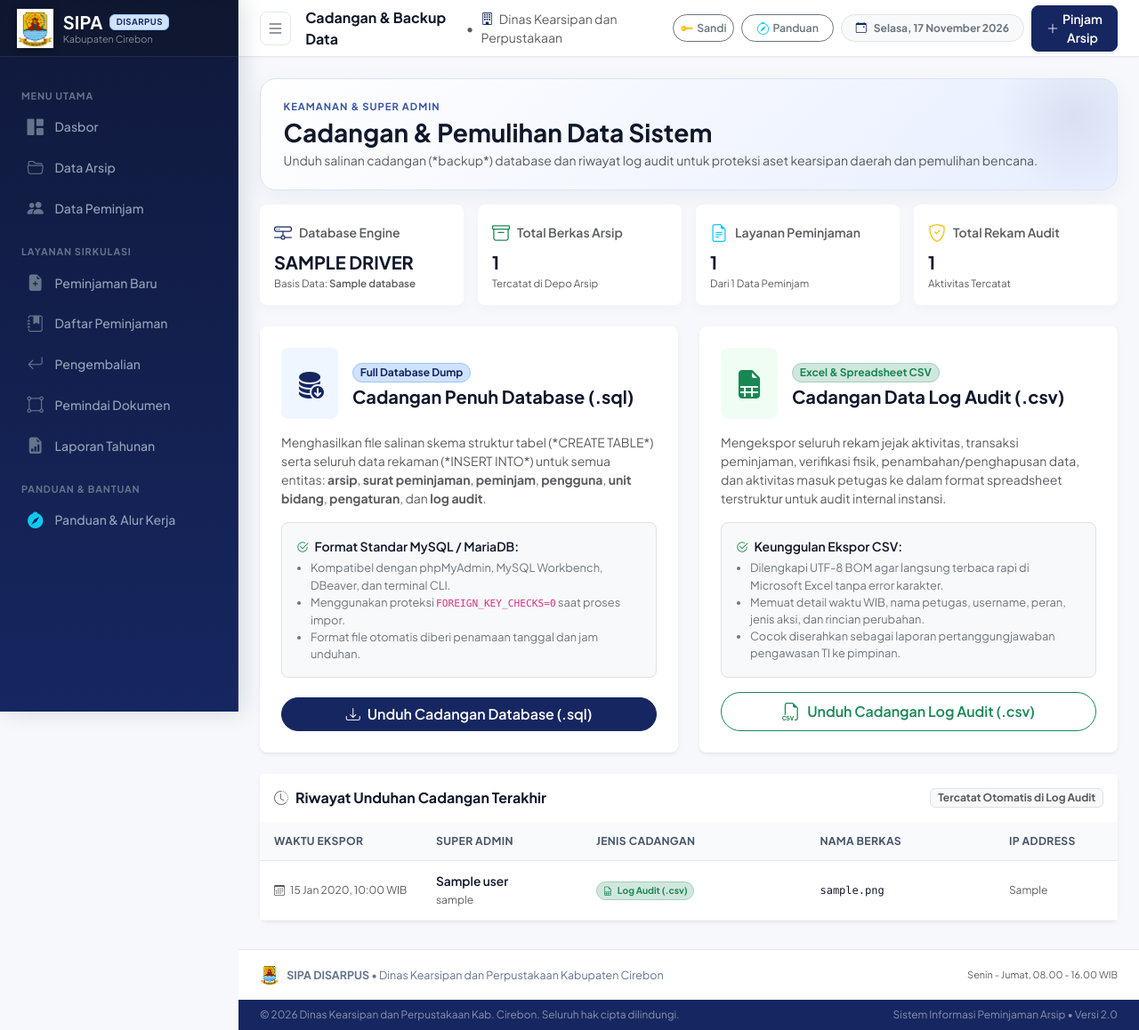
After one commit to Nazwaall/sistempinjamarsip, a Laravel app: template resources/views/backup/index.blade.php in a window 1280 px wide. The commit adds this page. Shown: the whole page at 89% size. Run offline with Laravel 10, Linux system fonts and the light colour scheme; the template is opened without the code that fills it: most values are stand-ins (such as "Sample title", 1, 10 or a date in 2020).

Commit message:
feat: add dedicated database backup and audit log export for superadmin role

```diff
--- /dev/null
+++ b/resources/views/backup/index.blade.php
@@ -0,0 +1,188 @@
+@extends('layouts.app')
+
+@section('title', 'Cadangan & Backup Data')
+
+@section('content')
+<div class="sipa-page-hero mb-3">
+    <div class="sipa-kicker">KEAMANAN &amp; SUPER ADMIN</div>
+    <h3 class="fw-bold mb-1 text-slate-800">Cadangan &amp; Pemulihan Data Sistem</h3>
+    <p class="text-muted small mb-0">Unduh salinan cadangan (*backup*) database dan riwayat log audit untuk proteksi aset kearsipan daerah dan pemulihan bencana.</p>
+</div>
+
+<!-- Kartu Ringkasan Status Database -->
+<div class="row g-3 mb-4">
+    <div class="col-6 col-md-3">
+        <div class="card border-0 shadow-xs rounded-3 p-3 bg-white h-100">
+            <div class="d-flex align-items-center gap-2 mb-1">
+                <i class="bi bi-hdd-network text-primary fs-5"></i>
+                <span class="text-muted small fw-semibold">Database Engine</span>
+            </div>
+            <div class="fw-bold text-slate-800 fs-5 text-uppercase">{{ $stats['driver'] }}</div>
+            <div class="text-muted" style="font-size: 0.72rem;">Basis Data: <span class="fw-semibold">{{ $stats['database'] }}</span></div>
+        </div>
+    </div>
+    <div class="col-6 col-md-3">
+        <div class="card border-0 shadow-xs rounded-3 p-3 bg-white h-100">
+            <div class="d-flex align-items-center gap-2 mb-1">
+                <i class="bi bi-archive text-success fs-5"></i>
+                <span class="text-muted small fw-semibold">Total Berkas Arsip</span>
+            </div>
+            <div class="fw-bold text-slate-800 fs-5">{{ number_format($stats['total_arsip'], 0, ',', '.') }}</div>
+            <div class="text-muted" style="font-size: 0.72rem;">Tercatat di Depo Arsip</div>
+        </div>
+    </div>
+    <div class="col-6 col-md-3">
+        <div class="card border-0 shadow-xs rounded-3 p-3 bg-white h-100">
+            <div class="d-flex align-items-center gap-2 mb-1">
+                <i class="bi bi-file-earmark-text text-info fs-5"></i>
+                <span class="text-muted small fw-semibold">Layanan Peminjaman</span>
+            </div>
+            <div class="fw-bold text-slate-800 fs-5">{{ number_format($stats['total_peminjaman'], 0, ',', '.') }}</div>
+            <div class="text-muted" style="font-size: 0.72rem;">Dari {{ $stats['total_peminjam'] }} Data Peminjam</div>
+        </div>
+    </div>
+    <div class="col-6 col-md-3">
+        <div class="card border-0 shadow-xs rounded-3 p-3 bg-white h-100">
+            <div class="d-flex align-items-center gap-2 mb-1">
+                <i class="bi bi-shield-check text-warning fs-5"></i>
+                <span class="text-muted small fw-semibold">Total Rekam Audit</span>
+            </div>
+            <div class="fw-bold text-slate-800 fs-5">{{ number_format($stats['total_logs'], 0, ',', '.') }}</div>
+            <div class="text-muted" style="font-size: 0.72rem;">Aktivitas Tercatat</div>
+        </div>
+    </div>
+</div>
+
+<!-- 2 Opsi Utama Backup -->
+<div class="row g-4 mb-4">
+    <!-- Opsi 1: SQL Full Backup -->
+    <div class="col-12 col-lg-6">
+        <div class="card border-0 shadow-sm rounded-3 h-100 p-4 bg-white d-flex flex-column justify-content-between">
+            <div>
+                <div class="d-flex align-items-center justify-content-between mb-3">
+                    <div class="d-flex align-items-center gap-3">
+                        <div class="rounded-3 p-3 text-primary" style="background-color: #eff6ff;">
+                            <i class="bi bi-database-fill-down fs-2"></i>
+                        </div>
+                        <div>
+                            <span class="badge bg-primary-subtle text-primary border border-primary-subtle rounded-pill px-2.5 py-1 mb-1">Full Database Dump</span>
+                            <h5 class="fw-bold text-slate-800 mb-0">Cadangan Penuh Database (.sql)</h5>
+                        </div>
+                    </div>
+                </div>
+                <p class="text-muted small mb-3">
+                    Menghasilkan file salinan skema struktur tabel (*CREATE TABLE*) serta seluruh data rekaman (*INSERT INTO*) untuk semua entitas: <strong>arsip</strong>, <strong>surat peminjaman</strong>, <strong>peminjam</strong>, <strong>pengguna</strong>, <strong>unit bidang</strong>, <strong>pengaturan</strong>, dan <strong>log audit</strong>.
+                </p>
+                <div class="p-3 bg-light rounded-3 border mb-3 small text-secondary">
+                    <div class="fw-semibold text-slate-800 mb-1"><i class="bi bi-check2-circle text-success me-1"></i> Format Standar MySQL / MariaDB:</div>
+                    <ul class="mb-0 ps-3" style="font-size: 0.8rem;">
+                        <li>Kompatibel dengan phpMyAdmin, MySQL Workbench, DBeaver, dan terminal CLI.</li>
+                        <li>Menggunakan proteksi <code>FOREIGN_KEY_CHECKS=0</code> saat proses impor.</li>
+                        <li>Format file otomatis diberi penamaan tanggal dan jam unduhan.</li>
+                    </ul>
+                </div>
+            </div>
+            <div>
+                <a href="{{ route('backup.database') }}" class="btn btn-primary w-100 rounded-pill py-2.5 fw-semibold shadow-xs d-flex align-items-center justify-content-center gap-2" style="background-color: #162660; border-color: #162660;">
+                    <i class="bi bi-download fs-6"></i>
+                    <span>Unduh Cadangan Database (.sql)</span>
+                </a>
+            </div>
+        </div>
+    </div>
+
+    <!-- Opsi 2: CSV Log Audit Backup -->
+    <div class="col-12 col-lg-6">
+        <div class="card border-0 shadow-sm rounded-3 h-100 p-4 bg-white d-flex flex-column justify-content-between">
+            <div>
+                <div class="d-flex align-items-center justify-content-between mb-3">
+                    <div class="d-flex align-items-center gap-3">
+                        <div class="rounded-3 p-3 text-success" style="background-color: #f0fdf4;">
+                            <i class="bi bi-file-earmark-spreadsheet-fill fs-2"></i>
+                        </div>
+                        <div>
+                            <span class="badge bg-success-subtle text-success border border-success-subtle rounded-pill px-2.5 py-1 mb-1">Excel & Spreadsheet CSV</span>
+                            <h5 class="fw-bold text-slate-800 mb-0">Cadangan Data Log Audit (.csv)</h5>
+                        </div>
+                    </div>
+                </div>
+                <p class="text-muted small mb-3">
+                    Mengekspor seluruh rekam jejak aktivitas, transaksi peminjaman, verifikasi fisik, penambahan/penghapusan data, dan aktivitas masuk petugas ke dalam format spreadsheet terstruktur untuk audit internal instansi.
+                </p>
+                <div class="p-3 bg-light rounded-3 border mb-3 small text-secondary">
+                    <div class="fw-semibold text-slate-800 mb-1"><i class="bi bi-check2-circle text-success me-1"></i> Keunggulan Ekspor CSV:</div>
+                    <ul class="mb-0 ps-3" style="font-size: 0.8rem;">
+                        <li>Dilengkapi UTF-8 BOM agar langsung terbaca rapi di Microsoft Excel tanpa error karakter.</li>
+                        <li>Memuat detail waktu WIB, nama petugas, username, peran, jenis aksi, dan rincian perubahan.</li>
+                        <li>Cocok diserahkan sebagai laporan pertanggungjawaban pengawasan TI ke pimpinan.</li>
+                    </ul>
+                </div>
+            </div>
+            <div>
+                <a href="{{ route('backup.audit-log') }}" class="btn btn-outline-success w-100 rounded-pill py-2.5 fw-semibold shadow-xs d-flex align-items-center justify-content-center gap-2">
+                    <i class="bi bi-filetype-csv fs-5"></i>
+                    <span>Unduh Cadangan Log Audit (.csv)</span>
+                </a>
+            </div>
+        </div>
+    </div>
+</div>
+
+<!-- Riwayat Unduhan Backup -->
+<div class="card border-0 shadow-sm rounded-3 bg-white">
+    <div class="card-header bg-white border-0 py-3 d-flex align-items-center justify-content-between">
+        <h6 class="fw-bold mb-0 text-slate-800"><i class="bi bi-clock-history text-secondary me-2"></i>Riwayat Unduhan Cadangan Terakhir</h6>
+        <span class="badge bg-light text-muted border">Tercatat Otomatis di Log Audit</span>
+    </div>
+    <div class="table-responsive">
+        <table class="table table-hover align-middle mb-0" style="font-size: 0.86rem;">
+            <thead class="table-light text-secondary small">
+                <tr>
+                    <th class="ps-3" style="width: 190px;">Waktu Ekspor</th>
+                    <th style="width: 180px;">Super Admin</th>
+                    <th>Jenis Cadangan</th>
+                    <th>Nama Berkas</th>
+                    <th class="pe-3" style="width: 130px;">IP Address</th>
+                </tr>
+            </thead>
+            <tbody>
+                @forelse($recentBackups as $b)
+                    <tr>
+                        <td class="ps-3 text-muted small">
+                            <i class="bi bi-calendar3 me-1"></i> {{ $b->created_at?->translatedFormat('d M Y, H:i') }} WIB
+                        </td>
+                        <td>
+                            <div class="fw-semibold text-slate-800">{{ $b->user?->name ?? 'SuperAdmin' }}</div>
+                            <small class="text-muted">{{ $b->user?->username ?? '-' }}</small>
+                        </td>
+                        <td>
+                            @if(str_contains($b->aksi, '.sql'))
+                                <span class="badge bg-primary-subtle text-primary border border-primary-subtle rounded-pill px-2.5 py-1">
+                                    <i class="bi bi-database me-1"></i> Database (.sql)
+                                </span>
+                            @else
+                                <span class="badge bg-success-subtle text-success border border-success-subtle rounded-pill px-2.5 py-1">
+                                    <i class="bi bi-file-earmark-spreadsheet me-1"></i> Log Audit (.csv)
+                                </span>
+                            @endif
+                        </td>
+                        <td class="font-monospace small text-slate-800">
+                            {{ $b->detail['filename'] ?? '-' }}
+                        </td>
+                        <td class="pe-3 small text-muted">
+                            {{ $b->detail['ip'] ?? '-' }}
+                        </td>
+                    </tr>
+                @empty
+                    <tr>
+                        <td colspan="5" class="text-center py-4 text-muted small">
+                            <i class="bi bi-inbox d-block fs-3 mb-1 text-secondary opacity-50"></i>
+                            Belum ada riwayat pengunduhan cadangan yang tercatat.
+                        </td>
+                    </tr>
+                @endforelse
+            </tbody>
+        </table>
+    </div>
+</div>
+@endsection
--- a/resources/views/layouts/app.blade.php
+++ b/resources/views/layouts/app.blade.php
@@ -663,6 +663,11 @@
                         <span class="nav-text">Log Audit</span>
                     </a>
 
+                    <a href="{{ route('backup.index') }}" class="sidebar-nav-link {{ request()->routeIs('backup.*') ? 'active' : '' }}">
+                        <i class="bi bi-database-fill-down nav-icon"></i>
+                        <span class="nav-text">Backup Database</span>
+                    </a>
+
                     <a href="{{ route('pengaturan.index') }}" class="sidebar-nav-link {{ request()->routeIs('pengaturan.*') ? 'active' : '' }}">
                         <i class="bi bi-sliders nav-icon"></i>
                         <span class="nav-text">Pengaturan & Kop</span>
--- a/routes/web.php
+++ b/routes/web.php
@@ -3,6 +3,7 @@
 use App\Http\Controllers\ArsipController;
 use App\Http\Controllers\AuditLogController;
 use App\Http\Controllers\AuthController;
+use App\Http\Controllers\BackupController;
 use App\Http\Controllers\DasborController;
 use App\Http\Controllers\LaporanController;
 use App\Http\Controllers\PeminjamController;
@@ -99,4 +100,9 @@ Route::middleware('auth')->group(function () {
     // 9. Pengaturan Sistem (SuperAdmin)
     Route::get('/pengaturan', [PengaturanController::class, 'index'])->name('pengaturan.index');
     Route::put('/pengaturan', [PengaturanController::class, 'update'])->name('pengaturan.update');
+
+    // 10. Cadangan Data & Backup (SuperAdmin)
+    Route::get('/backup', [BackupController::class, 'index'])->name('backup.index');
+    Route::get('/backup/database', [BackupController::class, 'downloadDatabase'])->name('backup.database');
+    Route::get('/backup/audit-log', [BackupController::class, 'downloadAuditLog'])->name('backup.audit-log');
 });
```
Also changed, not shown: app/Http/Controllers/BackupController.php (added, +270 -0 lines), resources/views/audit/index.blade.php (+16 -4 lines), resources/views/pengaturan/index.blade.php (+22 -0 lines).
